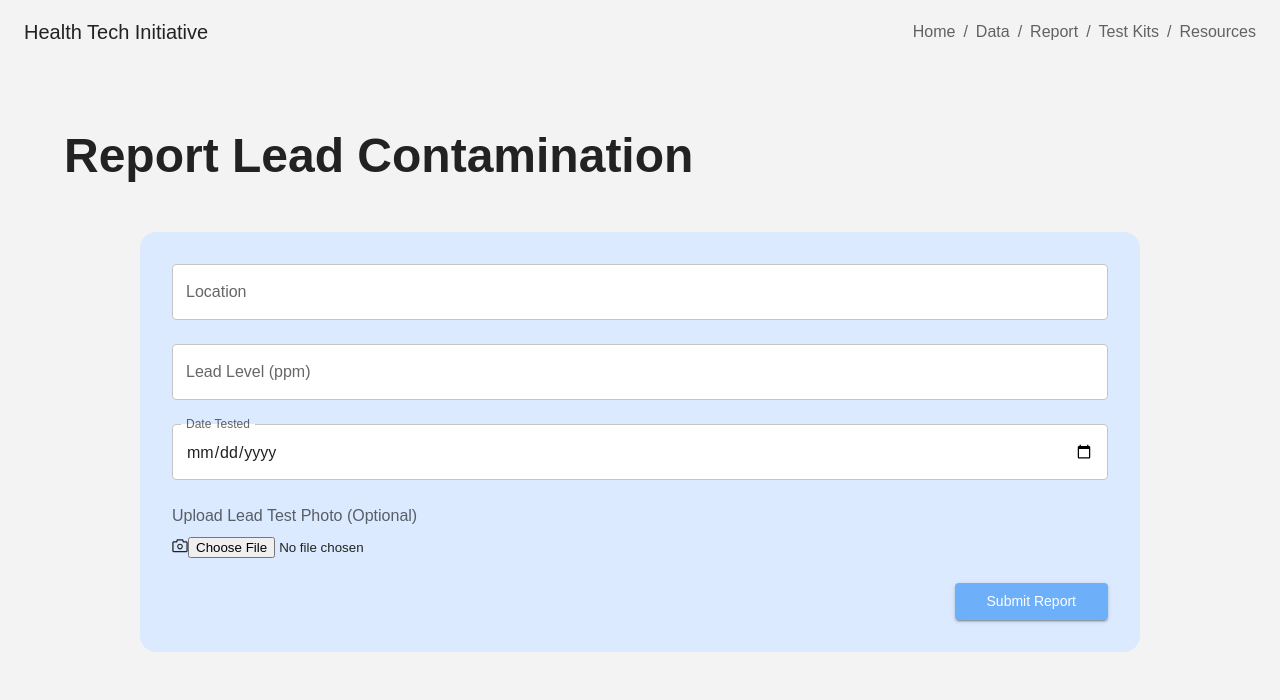
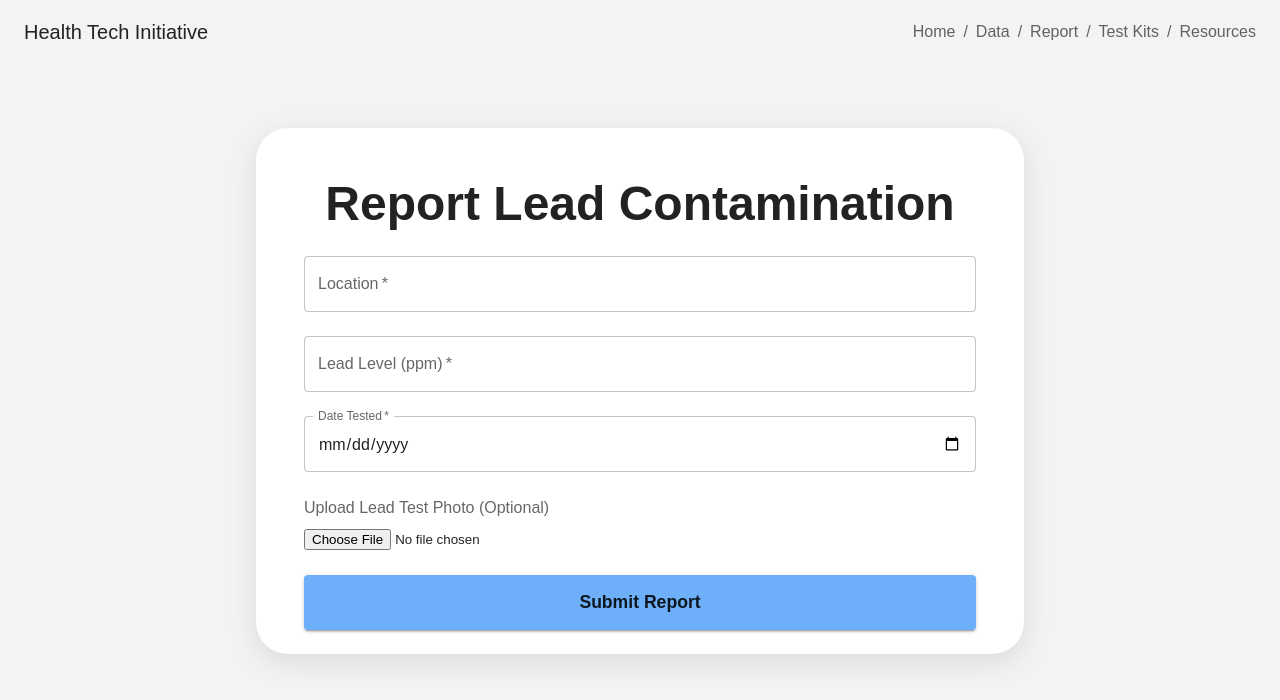
Before and after one commit to IggyLikesToCode/HealthTechInitiative2024-2025, a React (Create React App) app in the folder hti24-25/: page /report in a window 1280 px wide. Shown: the top 700 px of the page. Built offline with nearby package versions, Linux system fonts and the light colour scheme; the HTML template or start-up script is replaced by a standard one.

Commit message:
report and teskit changes

```diff
--- a/hti24-25/server.js
+++ b/hti24-25/server.js
@@ -13,7 +13,7 @@ require("dotenv").config({ path: "./credentials.env" });
 
 const s3 = new AWS.S3({ region: "us-east-2" });
 
-const upload = multer({ limits: { fileSize: 2 * 1024 * 1024 } }); // 2MB max
+const upload = multer({ limits: { fileSize: 10 * 1024 * 1024 } }); // 10 mb max
 app.post("/upload", upload.single("image"), async (req, res) => {
   const reportId = req.body.reportId;
   const file = req.file;
--- a/hti24-25/src/tabs/Report.jsx
+++ b/hti24-25/src/tabs/Report.jsx
@@ -1,22 +1,19 @@
-import React, { useState } from "react";
-import axios from "axios";
 import {
+  Box,
+  Card,
+  CardContent,
   Container,
   Typography,
+  TextField,
   Button,
-  Box,
-  TextField,
-  Stack,
   InputLabel,
-  IconButton,
-  InputAdornment,
-  Paper,
 } from "@mui/material";
-import { CameraOutlined as Camera } from "@ant-design/icons";
-const BASE_URL =
-    window.location.hostname === "localhost"
+import { useState } from "react";
+import axios from "axios";
+
+const BASE_URL = window.location.hostname === "localhost"
     ? "http://localhost:3001"
-        : "http://18.116.67.201:3001"; // your EC2 IP or domain here
+    : "http://18.116.67.201:3001";
 
 const Report = () => {
   const [location, setLocation] = useState("");
@@ -28,9 +25,7 @@ const Report = () => {
     try {
       const locationIqKey = "pk.4e7d542fb27c753e173543c95bf667e6";
       const geoRes = await axios.get(
-          `https://us1.locationiq.com/v1/search.php?key=${locationIqKey}&q=${encodeURIComponent(
-              location
-          )}&format=json`
+          `https://us1.locationiq.com/v1/search.php?key=${locationIqKey}&q=${encodeURIComponent(location)}&format=json`
       );
 
       const { lat, lon } = geoRes.data[0];
@@ -69,7 +64,6 @@ const Report = () => {
           alert("Report submitted successfully!");
         }
 
-        // Reset form
         setLocation("");
         setLevel("");
         setDate("");
@@ -83,30 +77,42 @@ const Report = () => {
     }
   };
 
-
   return (
-    <Container sx={{ py: 8 }}>
-      <Typography variant="h3" fontWeight="bold" gutterBottom>
+      <Box
+          sx={{
+            minHeight: "100vh",
+            display: "flex",
+            justifyContent: "center",
+            alignItems: "flex-start",
+            pt: "8vh"
+          }}
+      >
+        <Card
+            sx={{
+              width: { xs: "95%", sm: "85%", md: "70%", lg: "60%" },
+              borderRadius: "32px",
+              boxShadow: "0 8px 30px rgba(0,0,0,0.1)",
+            }}
+        >
+          <CardContent sx={{ p: { xs: 4, sm: 6 } }}>
+            <Typography variant="h3" fontWeight="bold" align="center" gutterBottom>
               Report Lead Contamination
             </Typography>
-
             <Box
                 sx={{
-          maxWidth: 1000,
-          mx: "auto",
-          mt: 6,
-          p: 4,
-          borderRadius: 4,
-          backgroundColor: "#dbeafe",
+                  display: "flex",
+                  flexDirection: "column",
+                  gap: 3,
+                  mt: 3,
                 }}
             >
-        <Stack spacing={3}>
               <TextField
                   label="Location"
                   value={location}
                   onChange={(e) => setLocation(e.target.value)}
                   fullWidth
-            InputProps={{ sx: { backgroundColor: "white", borderRadius: 1 } }}
+                  required
+                  variant="outlined"
               />
               <TextField
                   label="Lead Level (ppm)"
@@ -114,7 +120,8 @@ const Report = () => {
                   value={level}
                   onChange={(e) => setLevel(e.target.value)}
                   fullWidth
-            InputProps={{ sx: { backgroundColor: "white", borderRadius: 1 } }}
+                  required
+                  variant="outlined"
               />
               <TextField
                   label="Date Tested"
@@ -123,36 +130,38 @@ const Report = () => {
                   onChange={(e) => setDate(e.target.value)}
                   InputLabelProps={{ shrink: true }}
                   fullWidth
-            InputProps={{ sx: { backgroundColor: "white", borderRadius: 1 } }}
+                  required
+                  variant="outlined"
               />
 
               <Box>
                 <InputLabel sx={{ mb: 1 }}>
                   Upload Lead Test Photo (Optional)
                 </InputLabel>
-
-            <Camera sx={{ color: "#60a5fa", mr: 1 }} />
                 <input
                     type="file"
                     accept="image/*"
                     onChange={(e) => setFile(e.target.files[0])}
-              style={{ flex: 1, border: "none", outline: "none" }}
                 />
               </Box>
 
-          <Box display="flex" justifyContent="flex-end">
               <Button
                   variant="contained"
                   color="primary"
+                  fullWidth
                   onClick={handleSubmit}
-              sx={{ color: "white", px: 4 }}
+                  sx={{
+                    py: 1.5,
+                    fontWeight: "bold",
+                    fontSize: "1.1rem",
+                  }}
               >
                 Submit Report
               </Button>
             </Box>
-        </Stack>
+          </CardContent>
+        </Card>
       </Box>
-    </Container>
   );
 };
 
--- a/hti24-25/src/tabs/TestKits.jsx
+++ b/hti24-25/src/tabs/TestKits.jsx
@@ -46,7 +46,7 @@ const TestKits = () => {
     >
       <Card
         sx={{
-          width: { xs: "90%", sm: "80%", md: "60%", lg: "50%" },
+          width: { xs: "95%", sm: "90%", md: "80%", lg: "70%" },
           borderRadius: "32px",
           boxShadow: "0 8px 30px rgba(0,0,0,0.1)",
         }}
```
Lines whose indentation alone changed are shown as unchanged.
